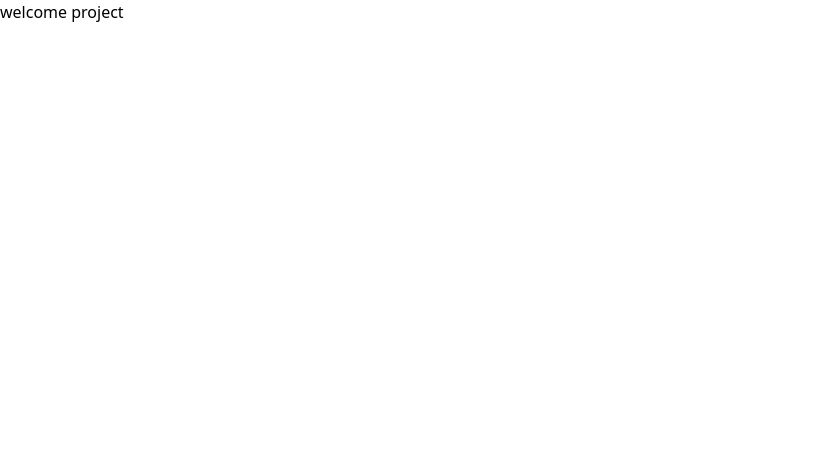
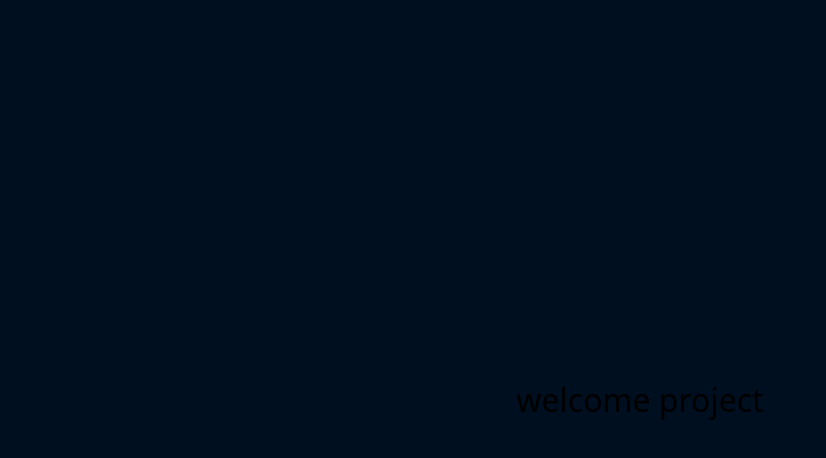
Before and after one commit to bhadri01/tas10, a React (Vite) app: page / in a window 1280 px wide. Shown: the top 458 px of the page, without its empty margins (0-826 px from the left). Built offline with nearby package versions, Linux system fonts and the light colour scheme.

Commit message:
project setup ready

```diff
--- a/package.json
+++ b/package.json
@@ -28,6 +28,7 @@
     "eslint-plugin-react-hooks": "^4.6.2",
     "eslint-plugin-react-refresh": "^0.4.7",
     "postcss": "^8.4.39",
+    "sass": "^1.77.8",
     "tailwindcss": "^3.4.6",
     "typescript": "^5.2.2",
     "vite": "^5.3.4"
--- a/src/App.tsx
+++ b/src/App.tsx
@@ -1,6 +1,8 @@
+import "./styles/app.scss"
+
 function App() {
   return (
-    <div className="bg-slate-900 text-slate-100 min-h-dvh flex justify-center items-center">welcome project</div>
+    <div className="title">welcome project</div>
   )
 }
 
--- /dev/null
+++ b/src/styles/app.scss
@@ -0,0 +1,8 @@
+.title{
+    min-height: 100vh;
+    background-color: rgb(0, 15, 31);
+    display: flex;
+    justify-content: center;
+    align-items: center;
+    font-size: xx-large;
+}
```
Also changed, not shown: 1 other file (tests, documents, lock files or other folders).
